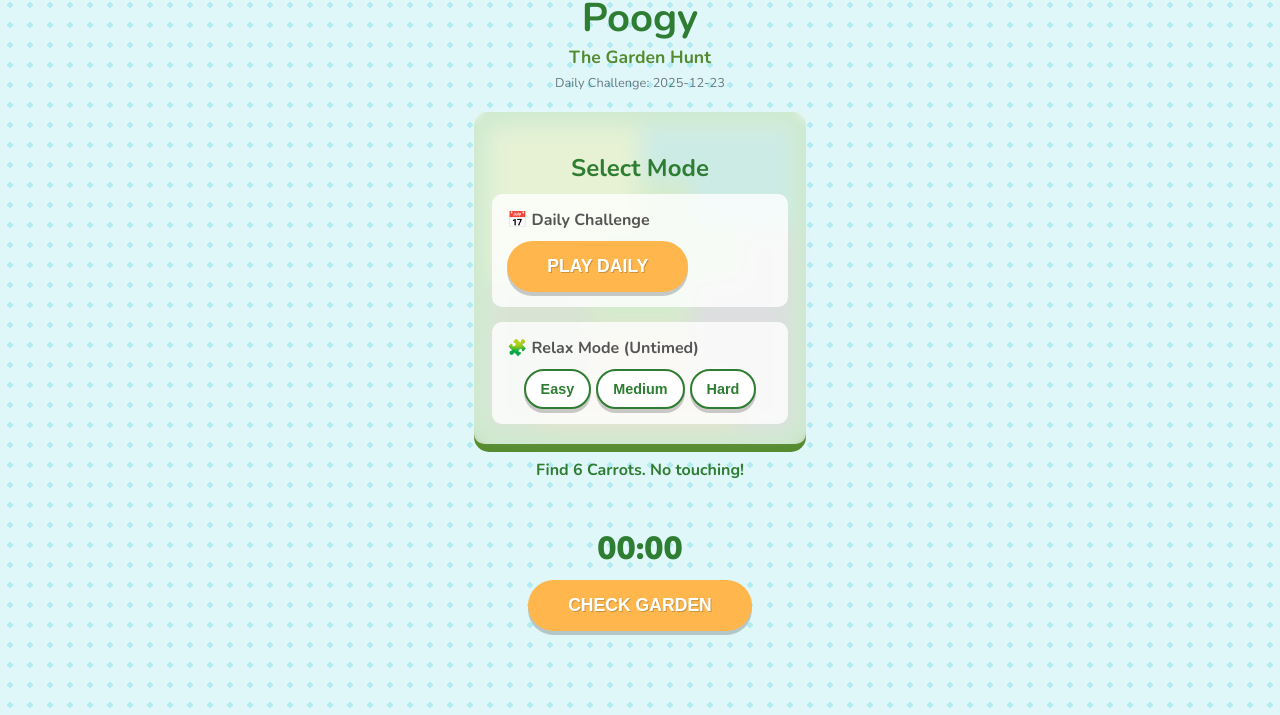
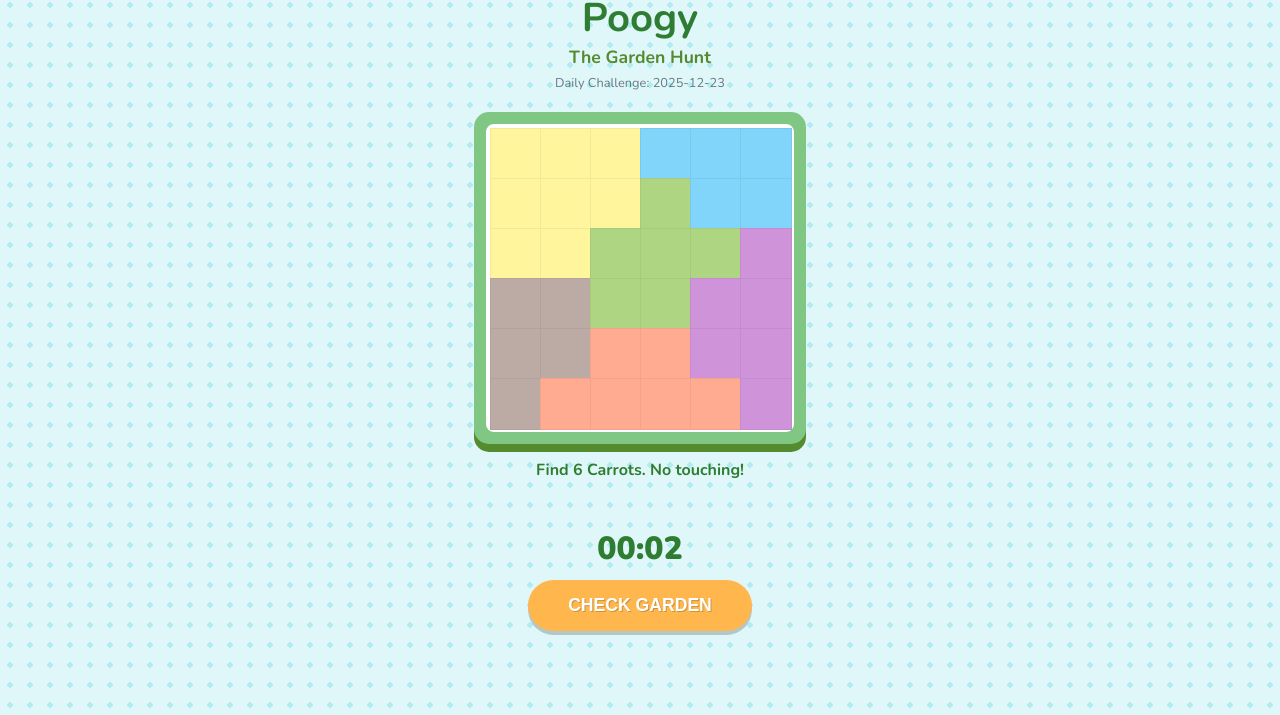
Before and after one commit to djdevz/poogy-game, a plain HTML site: page index.html in a window 1280 px wide. Both pictures are taken after a click on the button "PLAY DAILY". Shown: the part 85-800 px from the top of the page. Drawn offline with nearby package versions, Linux system fonts and the light colour scheme.

Commit message:
fixed bug

```diff
--- a/game.js
+++ b/game.js
@@ -8,7 +8,7 @@ let startTime;
 let penaltySeconds = 0;
 let isGameActive = false;
 let currentMode = 'daily';
-let targetCarrots = 6; // Default
+let targetCarrots = 6;
 
 // --- DOM ELEMENTS ---
 const gridEl = document.getElementById('grid');
@@ -27,7 +27,7 @@ function mulberry32(a) {
     }
 }
 
-// --- SMART GENERATOR ---
+// --- LEVEL GENERATOR ---
 function generateLevel(seed, numCarrots) {
     const rng = mulberry32(seed);
     let attempts = 0;
@@ -41,21 +41,19 @@ function generateLevel(seed, numCarrots) {
         let rows = [0,1,2,3,4,5];
         let cols = [0,1,2,3,4,5];
 
-        // Shuffle logic
         rows.sort(() => rng() - 0.5);
         cols.sort(() => rng() - 0.5);
 
         let validPlacement = true;
 
-        // Try to place 'numCarrots'
         for(let i=0; i < numCarrots; i++) {
-            // If we run out of unique rows/cols (for Hard mode > 6), pick random available spots
             let r, c;
+            // Strict rows/cols for the first 6
             if(i < 6) {
                 r = rows[i];
                 c = cols[i];
             } else {
-                // For the 7th or 8th carrot, we must scan for ANY valid spot left
+                // Find any empty spot for extra carrots (Hard mode)
                 let possible = [];
                 for(let x=0; x<36; x++) {
                     if(!boardSolution[x]) possible.push(x);
@@ -66,7 +64,7 @@ function generateLevel(seed, numCarrots) {
                 c = pick%6;
             }
 
-            // Check NO TOUCHING rule
+            // NO TOUCHING RULE
             for(let existing of carrots) {
                 if(Math.abs(existing.r - r) <= 1 && Math.abs(existing.c - c) <= 1) {
                     validPlacement = false;
@@ -75,21 +73,20 @@ function generateLevel(seed, numCarrots) {
             }
             if(!validPlacement) break;
 
-            // Store carrot with a region ID (mod 6 to recycle colors if >6 carrots)
             carrots.push({r, c, color: i % 6});
             boardSolution[r*6 + c] = true;
         }
 
-        // Only accept if we successfully placed ALL required carrots
         if(validPlacement && carrots.length === numCarrots) {
             success = true;
             generateRegions(carrots, rng);
         }
     }
 
+    // Fallback if generation fails (very rare)
     if(!success) {
-        console.log("Could not generate board, retrying...");
-        generateLevel(seed + 1, numCarrots); // Fallback
+        console.log("Retry gen...");
+        generateLevel(seed + 1, numCarrots);
     }
 }
 
@@ -113,7 +110,14 @@ function generateRegions(carrots, rng) {
     }
 }
 
-// --- GAME LOOP ---
+// --- GAME STATE MANAGEMENT ---
+
+// This function is called when a button is clicked
+function selectMode(mode, difficulty) {
+    initGame(mode, difficulty);
+    startGame(); // Immediately start playing
+}
+
 function initGame(mode, difficulty = 6) {
     currentMode = mode;
     targetCarrots = difficulty;
@@ -129,21 +133,24 @@ function initGame(mode, difficulty = 6) {
         const today = new Date().toISOString().slice(0, 10);
         seed = today.split('').reduce((acc, char) => acc + char.charCodeAt(0), 0);
         document.getElementById('mode-title').innerText = "Daily Challenge: " + today;
-        timeEl.style.display = 'block'; // Show Timer
-        targetCarrots = 6; // Daily is always standard
+        timeEl.style.display = 'block';
+        targetCarrots = 6;
         instructEl.innerText = "Find 6 Carrots. No touching!";
+    } else if (mode === 'menu') {
+        // Just a background for the menu
+        seed = Math.floor(Math.random() * 10000);
+        document.getElementById('mode-title').innerText = "Select a Mode";
     } else {
+        // Practice Mode
         seed = Math.floor(Math.random() * 100000);
         document.getElementById('mode-title').innerText = "Relax Mode (" + difficulty + " Carrots)";
-        timeEl.style.display = 'none'; // Hide Timer
+        timeEl.style.display = 'none';
     }
 
     generateLevel(seed, targetCarrots);
     renderBoard();
 
-    startOverlay.classList.remove('hidden');
-    winOverlay.classList.add('hidden');
-    gridEl.classList.add('blurred');
+    // Reset Timer UI
     timeEl.innerText = "00:00";
 }
 
@@ -164,7 +171,6 @@ function startGame() {
     isGameActive = true;
     startTime = Date.now();
 
-    // Only run timer if Daily Mode
     clearInterval(timerInterval);
     if(currentMode === 'daily') {
         timerInterval = setInterval(() => {
@@ -183,7 +189,6 @@ function handleInput(idx) {
     cell.innerHTML = playerBoard[idx] ? '🕳️' : '';
 }
 
-// --- NEW VALIDATION LOGIC ---
 function checkWin() {
     if(!isGameActive) return;
 
@@ -206,25 +211,16 @@ function checkWin() {
         let c = h % 6;
         let reg = regionMap[h];
 
-        // For Hard mode (>6 carrots), we allow multiple per row/col/region if necessary?
-        // Actually, let's keep the rules strict:
-        // IF targetCarrots <= 6, enforce Unique Row/Col.
-        // IF targetCarrots > 6 (Hard), we MUST relax the Row/Col rule,
-        // OR we just rely on "No Touching" as the main constraint.
-
         // Strict Rules (Only apply if we have 6 or fewer carrots)
         if(targetCarrots <= 6) {
             if (rows.has(r)) { showPenalty("Row Conflict!"); return; }
             if (cols.has(c)) { showPenalty("Column Conflict!"); return; }
-            // Note: We don't strictly enforce region uniqueness in code here
-            // because random generation might rarely force 2 in a region for valid math.
-            // But usually, standard Sudoku rules apply. Let's keep it simple:
             if (regions.has(reg)) { showPenalty("Region Conflict!"); return; }
         }
 
         rows.add(r); cols.add(c); regions.add(reg);
 
-        // ALWAYS enforce No Touching (The Golden Rule)
+        // ALWAYS enforce No Touching
         for (let other of holes) {
             if (h === other) continue;
             let or = Math.floor(other / 6);
@@ -235,16 +231,13 @@ function checkWin() {
             }
         }
     }
-
     doWin();
 }
 
 function showPenalty(msg) {
-    // Only add time penalty in Daily Mode
     if(currentMode === 'daily') penaltySeconds += 10;
 
     const btn = document.getElementById('check-btn');
-    const originalText = btn.innerText;
     btn.style.backgroundColor = '#ef5350';
     btn.innerText = msg;
     setTimeout(() => {
@@ -257,7 +250,7 @@ function doWin() {
     isGameActive = false;
     clearInterval(timerInterval);
 
-    // Reveal
+    // Reveal Carrots
     for(let i=0; i<36; i++) {
         if(boardSolution[i]) document.getElementById(`c-${i}`).innerHTML = '🥕';
     }
@@ -271,12 +264,9 @@ function shareScore() {
     let txt = (currentMode === 'daily')
         ? `🐰 Poogy Daily ${new Date().toISOString().slice(0,10)} \nTime: ${timeEl.innerText}`
         : `🐰 Poogy Relax Mode (${targetCarrots} carrots) solved!`;
-
     navigator.clipboard.writeText(txt);
     alert("Score copied!");
 }
 
-// Start with menu open
+// Initialize Menu Background
 initGame('menu');
-// (We use a dummy mode 'menu' just to load the background,
-// the overlay will block interaction anyway)
--- a/index.html
+++ b/index.html
@@ -29,25 +29,25 @@
     </header>
 
     <div class="game-container">
-        <div id="start-overlay" class="overlay">
+        <div id="start-overlay" class="overlay" style="z-index: 20;">
             <h2 style="color:#2e7d32; margin-bottom:10px">Select Mode</h2>
 
-            <div style="background: rgba(255,255,255,0.8); padding:15px; border-radius:10px; margin-bottom:15px; width: 80%;">
+            <div style="background: rgba(255,255,255,0.8); padding:15px; border-radius:10px; margin-bottom:15px; width: 80%; display: flex; flex-direction: column; align-items: center;">
                 <h3 style="margin:0 0 10px 0; font-size:1rem; color:#555">📅 Daily Challenge</h3>
-                <button class="btn-primary" onclick="initGame('daily')">PLAY DAILY</button>
+                <button class="btn-primary" onclick="selectMode('daily')">PLAY DAILY</button>
             </div>
 
-            <div style="background: rgba(255,255,255,0.8); padding:15px; border-radius:10px; width: 80%;">
+            <div style="background: rgba(255,255,255,0.8); padding:15px; border-radius:10px; width: 80%; text-align: center;">
                 <h3 style="margin:0 0 10px 0; font-size:1rem; color:#555">🧩 Relax Mode (Untimed)</h3>
                 <div style="display:flex; gap:5px; justify-content:center;">
-                    <button class="btn-secondary" onclick="initGame('practice', 5)">Easy</button>
-                    <button class="btn-secondary" onclick="initGame('practice', 6)">Medium</button>
-                    <button class="btn-secondary" onclick="initGame('practice', 7)">Hard</button>
+                    <button class="btn-secondary" onclick="selectMode('practice', 5)">Easy</button>
+                    <button class="btn-secondary" onclick="selectMode('practice', 6)">Medium</button>
+                    <button class="btn-secondary" onclick="selectMode('practice', 7)">Hard</button>
                 </div>
             </div>
         </div>
 
-        <div id="win-modal" class="overlay hidden">
+        <div id="win-modal" class="overlay hidden" style="z-index: 20;">
             <div style="font-size: 4rem;">🥕</div>
             <h2>YUMMY!</h2>
             <p id="win-text">You found all the carrots!</p>
@@ -58,7 +58,7 @@
         <div id="grid" class="blurred"></div>
     </div>
 
-    <p id="instruction-text" style="margin-top: 15px; font-weight: bold; color: #2e7d32;">
+    <p id="instruction-text" style="margin-top: 15px; font-weight: bold; color: #2e7d32; text-align: center;">
         Find 6 Carrots. No Touching!
     </p>
 
```
